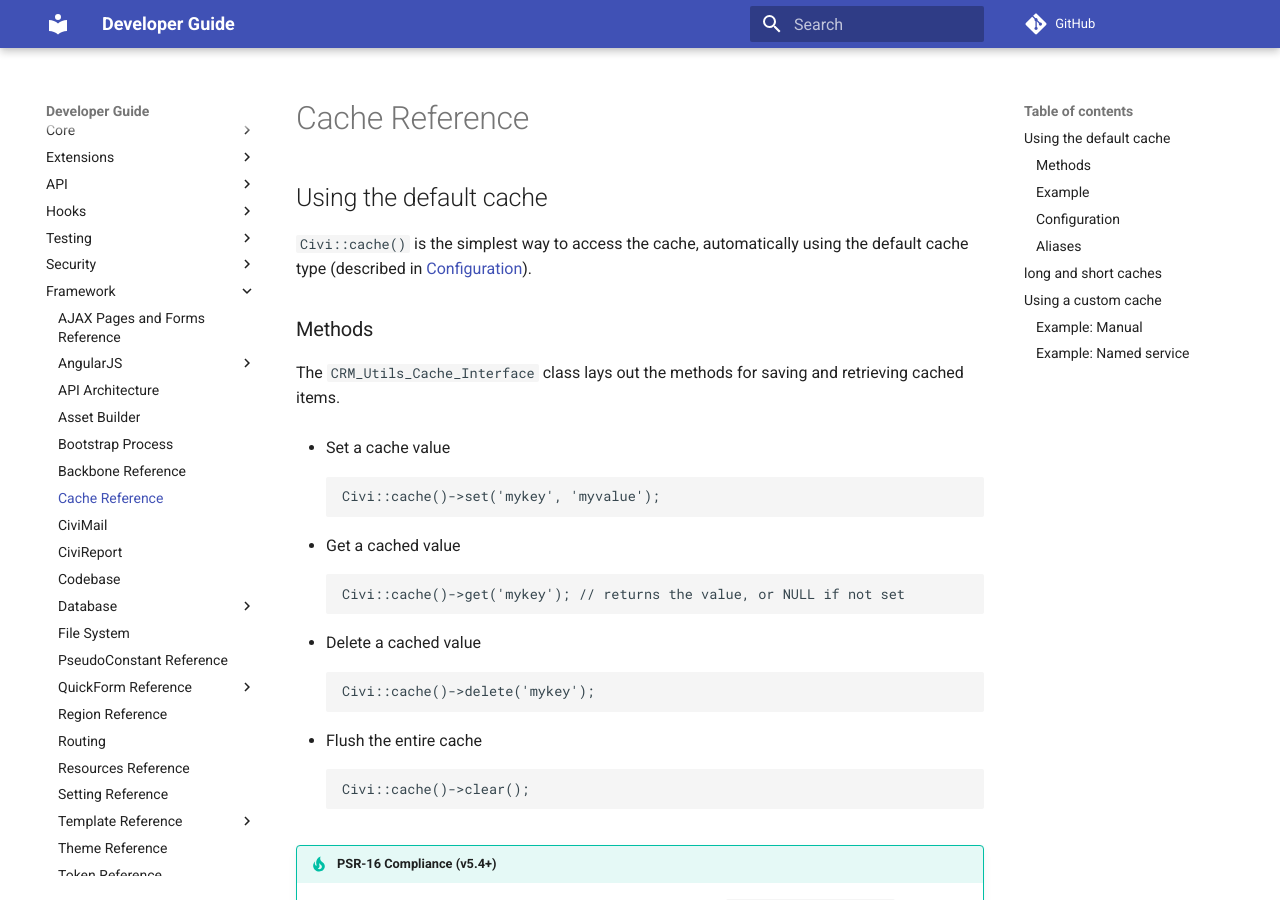
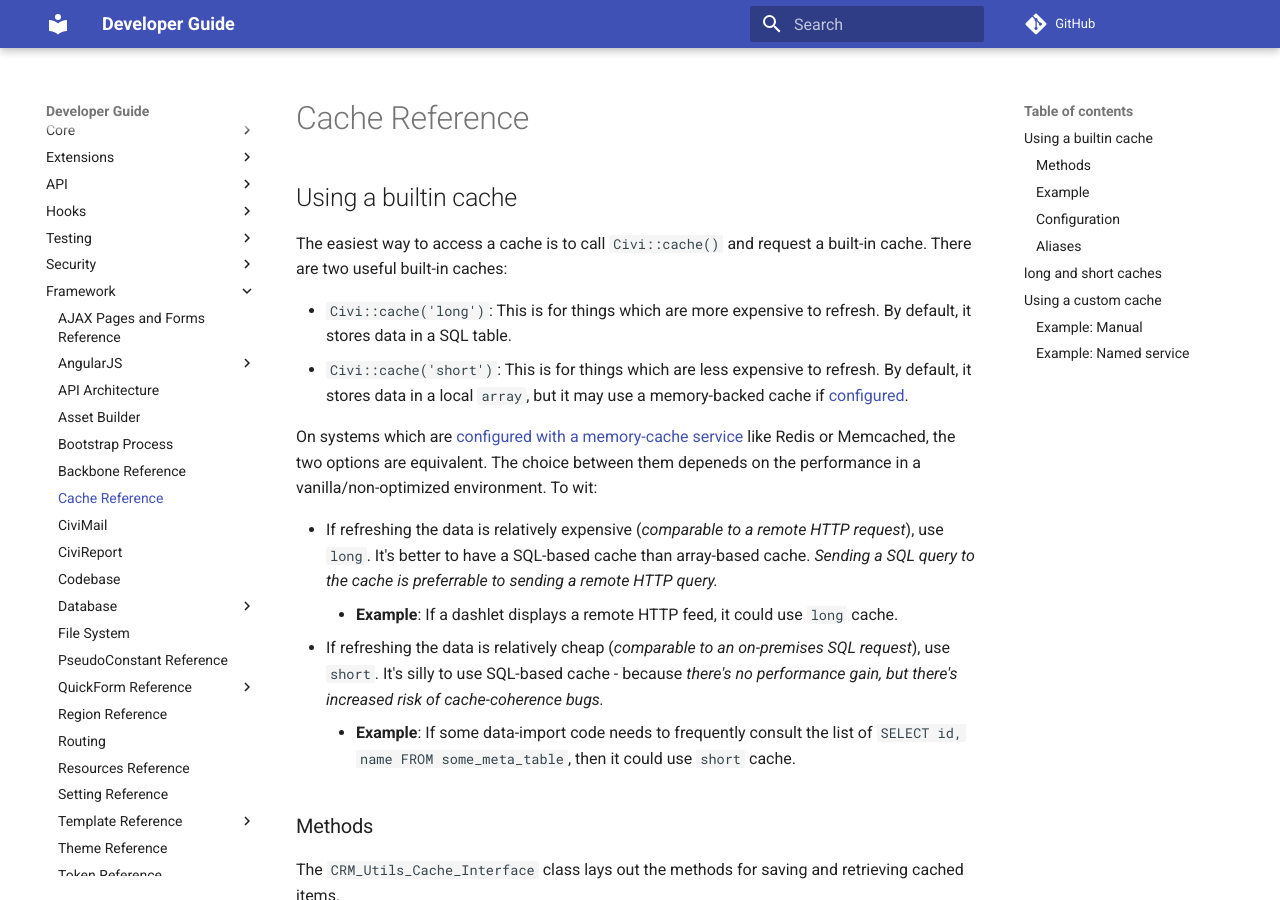
Before and after one commit to civicrm/civicrm-dev-docs, an MkDocs documentation site: the page built from docs/framework/cache.md, in a window 1280 px wide and 900 px high. Built offline with MkDocs 1.6.1 and Material for MkDocs 9.7.7, drawn with Linux system fonts in a browser that asks for light colours; comment, search, counter and statistics services are not loaded; old or Windows-style settings are respelled for this version of MkDocs.

Commit message:
Update cache.md

```diff
--- a/docs/framework/cache.md
+++ b/docs/framework/cache.md
@@ -1,8 +1,18 @@
 # Cache Reference
 
-## Using the default cache {:#default}
+## Using a builtin cache {:#default}
 
-`Civi::cache()` is the simplest way to access the cache, automatically using the default cache type (described in [Configuration](#configuration)).
+The easiest way to access a cache is to call `Civi::cache()` and request a built-in cache. There are two useful built-in caches:
+
+* `Civi::cache('long')`: This is for things which are more expensive to refresh. By default, it stores data in a SQL table.
+* `Civi::cache('short')`: This is for things which are less expensive to refresh. By default, it stores data in a local `array`, but it may use a memory-backed cache if [configured](#configuration).
+
+On systems which are [configured with a memory-cache service](#configuration) like Redis or Memcached, the two options are equivalent. The choice between them depeneds on the performance in a vanilla/non-optimized environment. To wit:
+
+* If refreshing the data is relatively expensive (*comparable to a remote HTTP request*), use `long`. It's better to have a SQL-based cache than array-based cache. *Sending a SQL query to the cache is preferrable to sending a remote HTTP query.*
+    * __Example__: If a dashlet displays a remote HTTP feed, it could use `long` cache.
+* If refreshing the data is relatively cheap (*comparable to an on-premises SQL request*), use `short`. It's silly to use SQL-based cache - because *there's no performance gain, but there's increased risk of cache-coherence bugs.*
+    * __Example__: If some data-import code needs to frequently consult the list of `SELECT id, name FROM some_meta_table`, then it could use `short` cache.
 
 ### Methods
 
```
